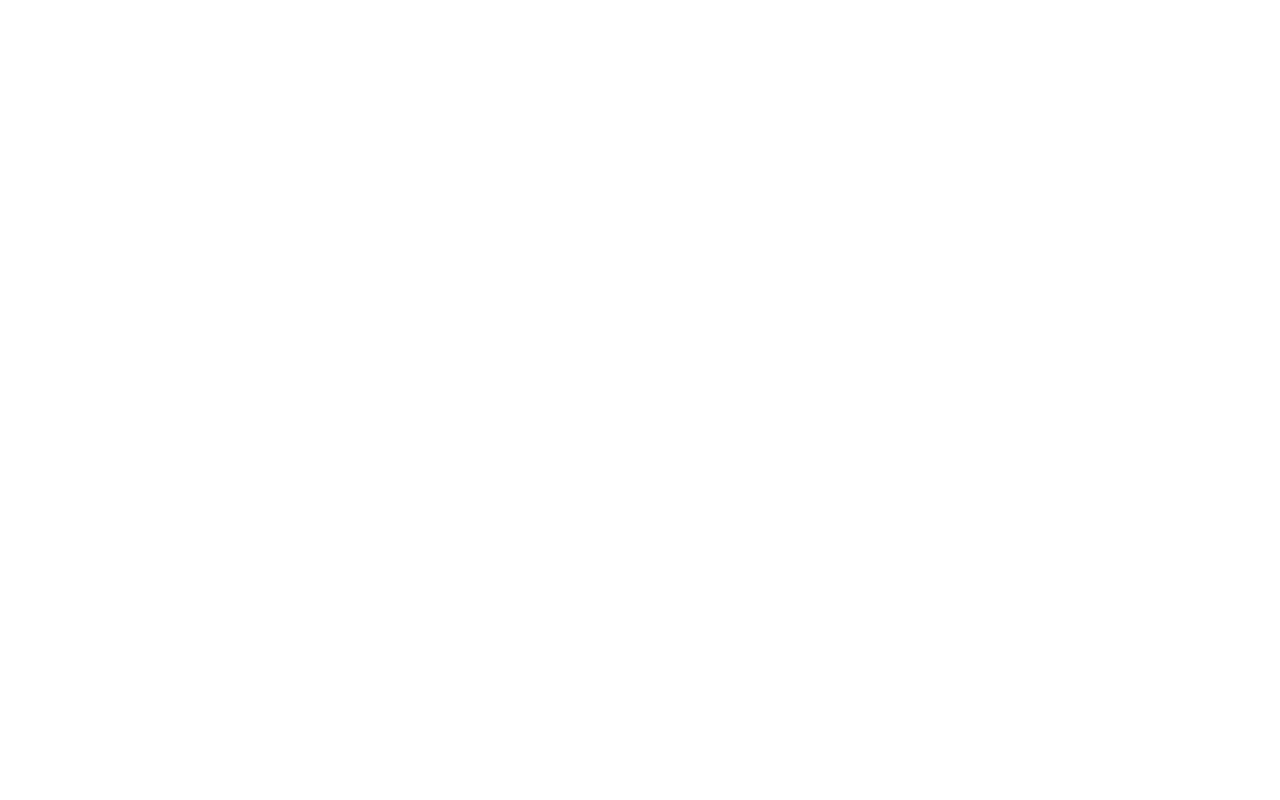
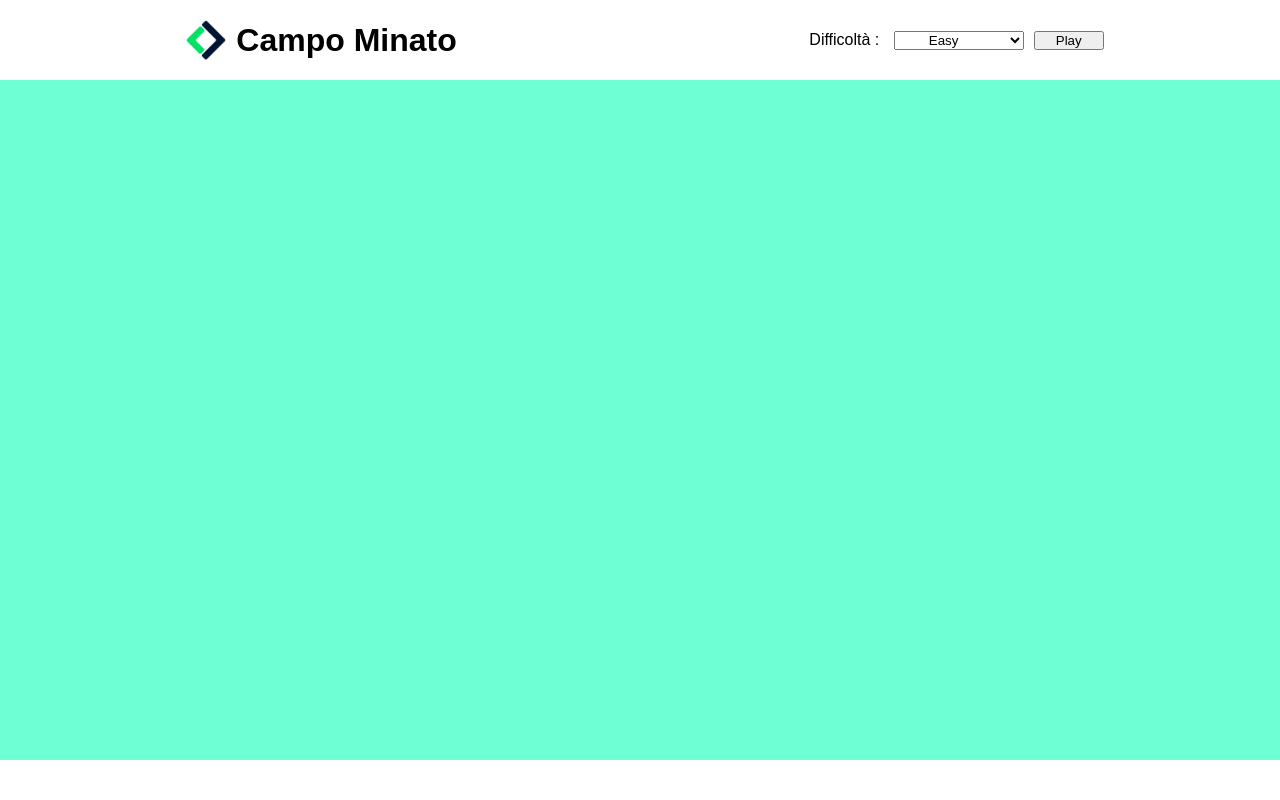
Before and after one commit to Mdigennaro/js-campominato-grid, a plain HTML site: page index.html in a window 1280 px wide. Drawn offline with Linux system fonts and the light colour scheme.

Commit message:
fine header

```diff
--- a/css/style.css
+++ b/css/style.css
@@ -3,3 +3,53 @@
   padding: 0;
   box-sizing: border-box;
 }
+
+body{
+  background-color: #6fffd5;
+  height: 100vh;
+  font-family: Arial, Helvetica, sans-serif;
+}
+
+header, footer{
+  background-color: white;
+  width: 100%;
+  height: 10vh;
+  display: flex;
+  justify-content: center;
+}
+
+.container-top{
+  width: 100%;
+  display: flex;
+  justify-content: space-around;
+}
+
+.header-left, .header-right{
+  display: flex;
+  align-items: center;
+}
+
+.header-left img{
+  width: 40px;
+  margin: 10px;
+}
+
+#difficolta{
+  margin: 10px;
+}
+
+select{
+  padding: 0 30px;
+}
+
+input{
+  padding: 0 20px;
+}
+
+main{
+  height: 85vh;
+}
+
+footer{
+  height: 5vh;
+}
--- a/index.html
+++ b/index.html
@@ -4,12 +4,39 @@
   <meta charset="UTF-8">
   <meta http-equiv="X-UA-Compatible" content="IE=edge">
   <meta name="viewport" content="width=device-width, initial-scale=1.0">
+
   <link rel="stylesheet" href="css/style.css">
   <title>Griglia Campo Minato</title>
 </head>
 <body>
 
+  <div class="main-wrapper">
+    <header>
+      <div class="container-top">
+        <div class="header-left">
+          <img src="img/logo-boolean.png" alt="logo">
+          <h1>Campo Minato</h1>
+        </div>
+        <div class="header-right">
 
+          <form>
+
+            <label for="difficolta">Difficoltà : </label>
+            <select id="difficolta">
+              <option value="easy">Easy</option>
+              <option value="medium">Medium</option>
+              <option value="crazy">Crazy</option>
+              <input type="submit" value="Play">
+            </select>
+
+          </form>
+
+        </div>
+      </div>
+    </header>
+    <main></main>
+    <footer></footer>
+  </div>
 
 
   <script src="js/script.js"></script>
```
Also changed, not shown: img/logo-boolean.png (added).
